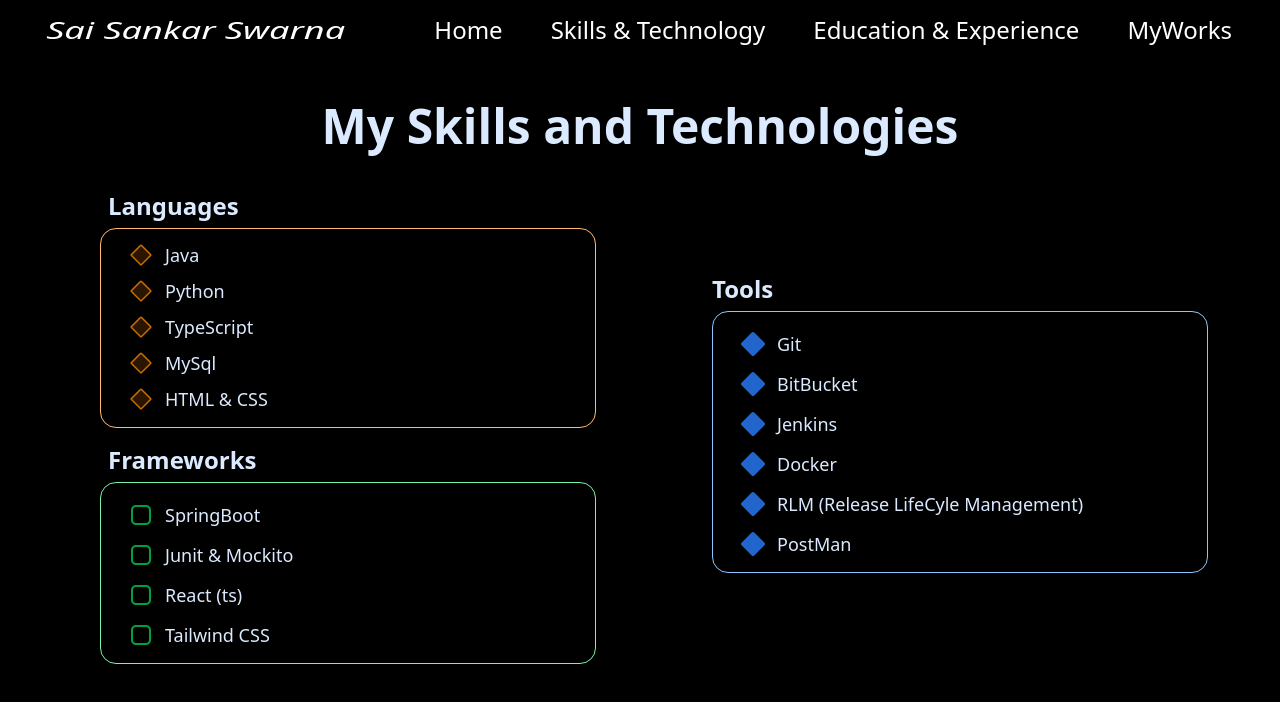
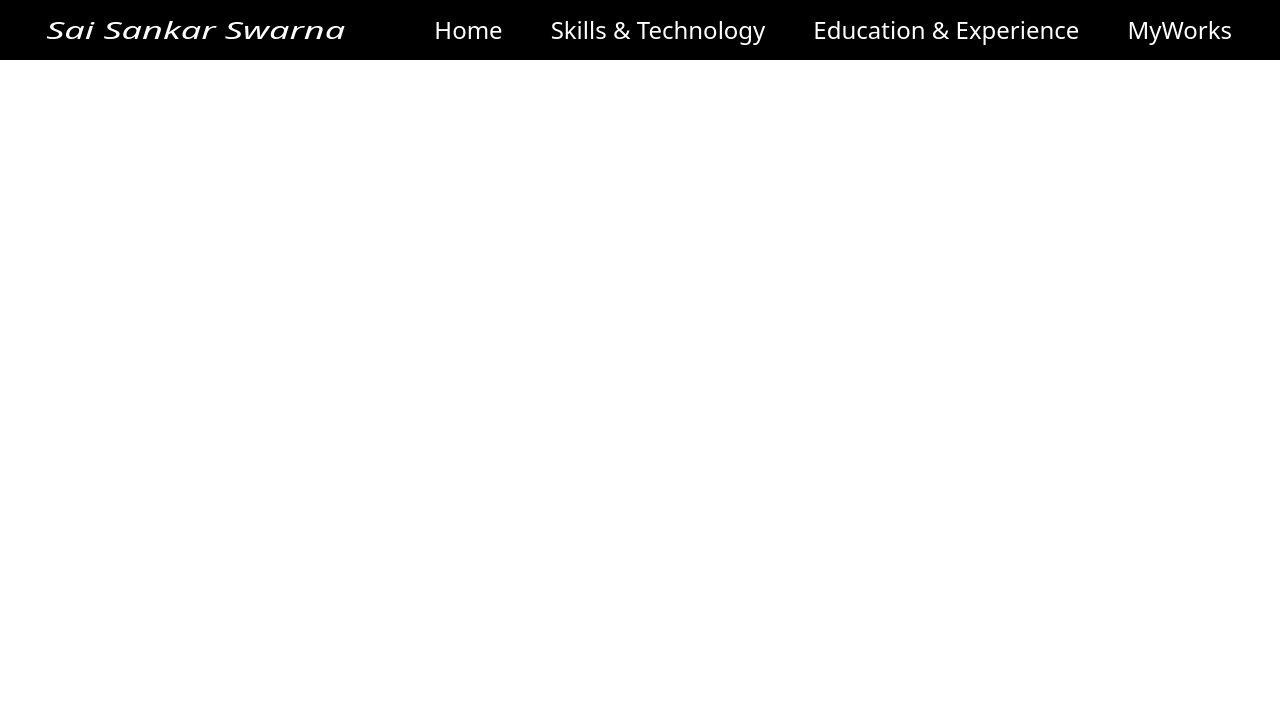
Before and after one commit to Swarna7414/WebPortfolio, a React (Vite) app: page /myworks in a window 1280 px wide. Shown: the top 702 px of the page. Built offline with nearby package versions, Linux system fonts and the light colour scheme.

Commit message:
additional commits

```diff
--- a/src/Routw/MyWorks.tsx
+++ b/src/Routw/MyWorks.tsx
@@ -1,123 +1,10 @@
-import React, { useState } from "react";
-import { FrameWorks, languages, Tools } from "../Interfaces";
+import React from "react";
 
-const MyWorks: React.FC = () => {
-  const [hoveredIndex, setHoveredIndex] = useState<number | null>(null);
-  const [hoveredFrameworkIndex, setHoveredFrameworkIndex] = useState<number | null>(null);
-  const [hoveredToolsIndex, setHoveredToolsIndex] = useState<number | null>(null);
-
-  const renderItem = (item: (typeof languages)[number], index: number) => {
-    const isHovered = hoveredIndex === index;
-    const Icon = isHovered ? item.hovericon : item.defaulticon;
-
-    return (
-      <div
-        key={index}
-        className="flex flex-row mb-2 mt-1.5 cursor-pointer items-center"
-        onMouseEnter={() => setHoveredIndex(index)}
-        onMouseLeave={() => setHoveredIndex(null)}
-        onTouchStart={() => setHoveredIndex(index)}
-        onTouchEnd={() => setHoveredIndex(null)}
-      >
-        <div
-          className={`transition-all duration-700 ease-in-out transform ${
-            isHovered ? "opacity-100 scale-110" : "opacity-80 scale-100"
-          }`}
-        >
-          <Icon className="text-orange-400 mr-3 text-xl md:text-2xl" />
+const MyWorks:React.FC=()=>{
+    return(
+        <div>
+            <h1>Pora Puka</h1>
         </div>
-        <h1 className="text-base md:text-lg transition-all duration-700 ease-in-out">
-          {item.language}
-        </h1>
-      </div>
-    );
-  };
-
-  const RenderFramework = (item: (typeof FrameWorks)[number], index: number) => {
-    const isHovered = hoveredFrameworkIndex === index;
-    const Icon = isHovered ? item.hovericon : item.defaulticon;
-
-    return (
-      <div
-        key={index}
-        className="flex flex-row mb-2 mt-3 cursor-pointer items-center"
-        onMouseEnter={() => setHoveredFrameworkIndex(index)}
-        onMouseLeave={() => setHoveredFrameworkIndex(null)}
-        onTouchStart={() => setHoveredFrameworkIndex(index)}
-        onTouchEnd={() => setHoveredFrameworkIndex(null)}
-      >
-        <div
-          className={`transition-all duration-700 ease-in-out transform ${
-            isHovered ? "opacity-100 scale-110" : "opacity-80 scale-100"
-          }`}
-        >
-          <Icon className="text-green-500 mr-3 text-xl md:text-2xl" />
-        </div>
-        <h1 className="text-base md:text-lg transition-all duration-700 ease-in-out">
-          {item.language}
-        </h1>
-      </div>
-    );
-  };
-
-  const RenderTools = (item: (typeof FrameWorks)[number], index: number) => {
-    const isHovered = hoveredToolsIndex === index;
-    const Icon = isHovered ? item.hovericon : item.defaulticon;
-
-    return (
-      <div
-        key={index}
-        className="flex flex-row mb-2 mt-3 cursor-pointer items-center"
-        onMouseEnter={() => setHoveredToolsIndex(index)}
-        onMouseLeave={() => setHoveredToolsIndex(null)}
-        onTouchStart={() => setHoveredToolsIndex(index)}
-        onTouchEnd={() => setHoveredToolsIndex(null)}
-      >
-        <div
-          className={`transition-all duration-700 ease-in-out transform ${
-            isHovered ? "opacity-100 scale-110" : "opacity-80 scale-100"
-          }`}
-        >
-          <Icon className="text-blue-500 mr-3 text-xl md:text-2xl" />
-        </div>
-        <h1 className="text-base md:text-lg transition-all duration-700 ease-in-out">
-          {item.language}
-        </h1>
-      </div>
-    );
-  };
-
-  return (
-    <section className="bg-black min-h-screen text-blue-100 px-4 py-6 md:px-4 md:py-10">
-      <div className="flex justify-center items-center mt-8 md:mt-12">
-        <h1 className="text-2xl md:text-5xl font-bold text-center mt-2 md:mt-3.5 hover:text-blue-300 transition duration-300 cursor-pointer">
-          My Skills and Technologies
-        </h1>
-      </div>
-      <div className="flex flex-col md:flex-row gap-8 md:gap-16 py-6 md:py-8 px-4 md:px-16 max-w-7xl mx-auto">
-        {/* Left Column: Languages and Frameworks */}
-        <div className="flex-1 flex flex-col px-3 md:px-5 pt-2">
-          <h1 className="font-semibold text-xl md:text-2xl ml-2">Languages</h1>
-          <div className="mt-1.5 border border-orange-300 w-full rounded-2xl py-1.5 px-4 md:px-7 shadow-lg hover:border-0 hover:shadow-orange-500/30 hover:border-orange-500">
-            {languages.map((item, index) => renderItem(item, index))}
-          </div>
-
-          <h1 className="mt-4 font-semibold text-xl md:text-2xl ml-2">Frameworks</h1>
-          <div className="mt-1.5 border border-green-300 w-full rounded-2xl py-1.5 px-4 md:px-7 shadow-lg hover:shadow-green-500/30 hover:border-0 hover:border-green-500">
-            {FrameWorks.map((item, index) => RenderFramework(item, index))}
-          </div>
-        </div>
-
-        {/* Right Column: Tools */}
-        <div className="flex-1 flex flex-col px-3 md:px-3 md:justify-center">
-          <h1 className="mt-4 md:mt-0 font-semibold text-xl md:text-2xl ml-2 md:ml-5">Tools</h1>
-          <div className="mt-1.5 border border-blue-300 w-full rounded-2xl py-1.5 px-4 md:px-7 ml-0 md:ml-5 shadow-lg hover:shadow-blue-500/30 hover:border-0">
-            {Tools.map((item, index) => RenderTools(item, index))}
-          </div>
-        </div>
-      </div>
-    </section>
-  );
-};
-
+    )
+}
 export default MyWorks;
```
